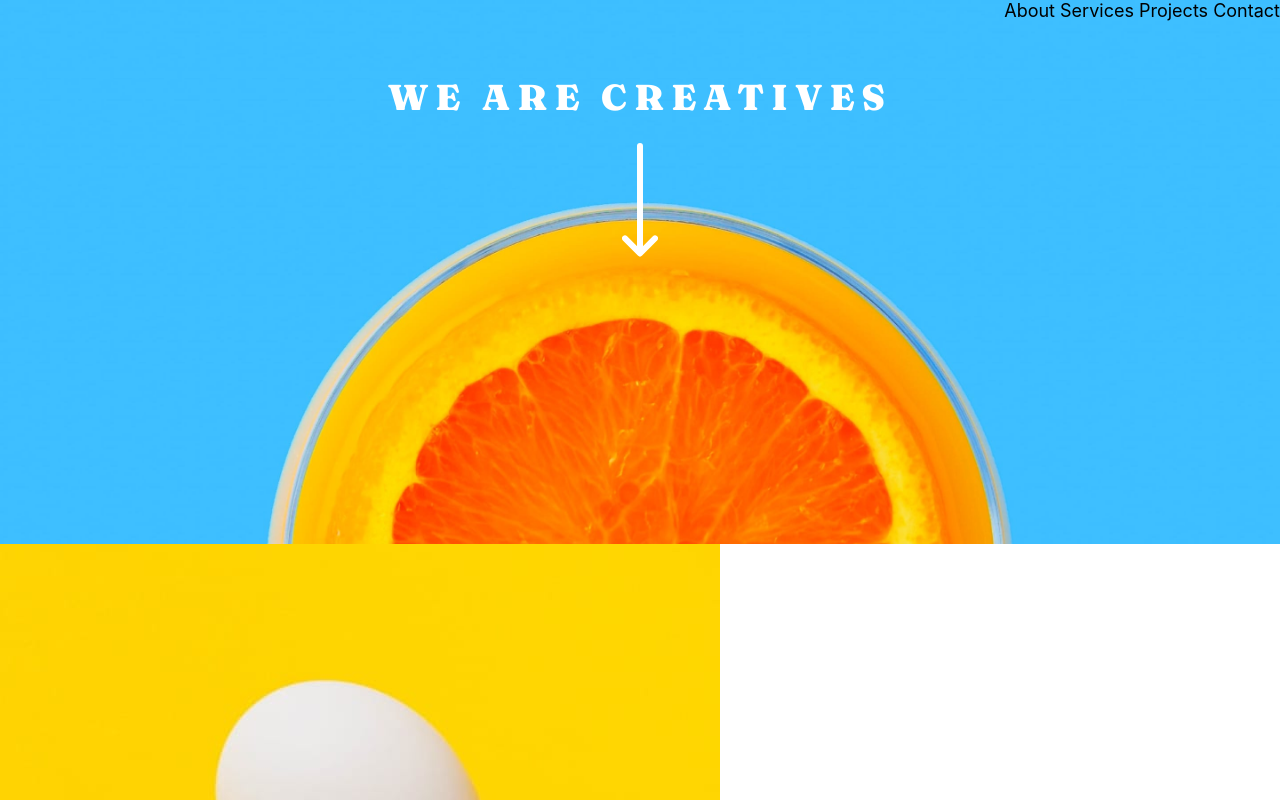
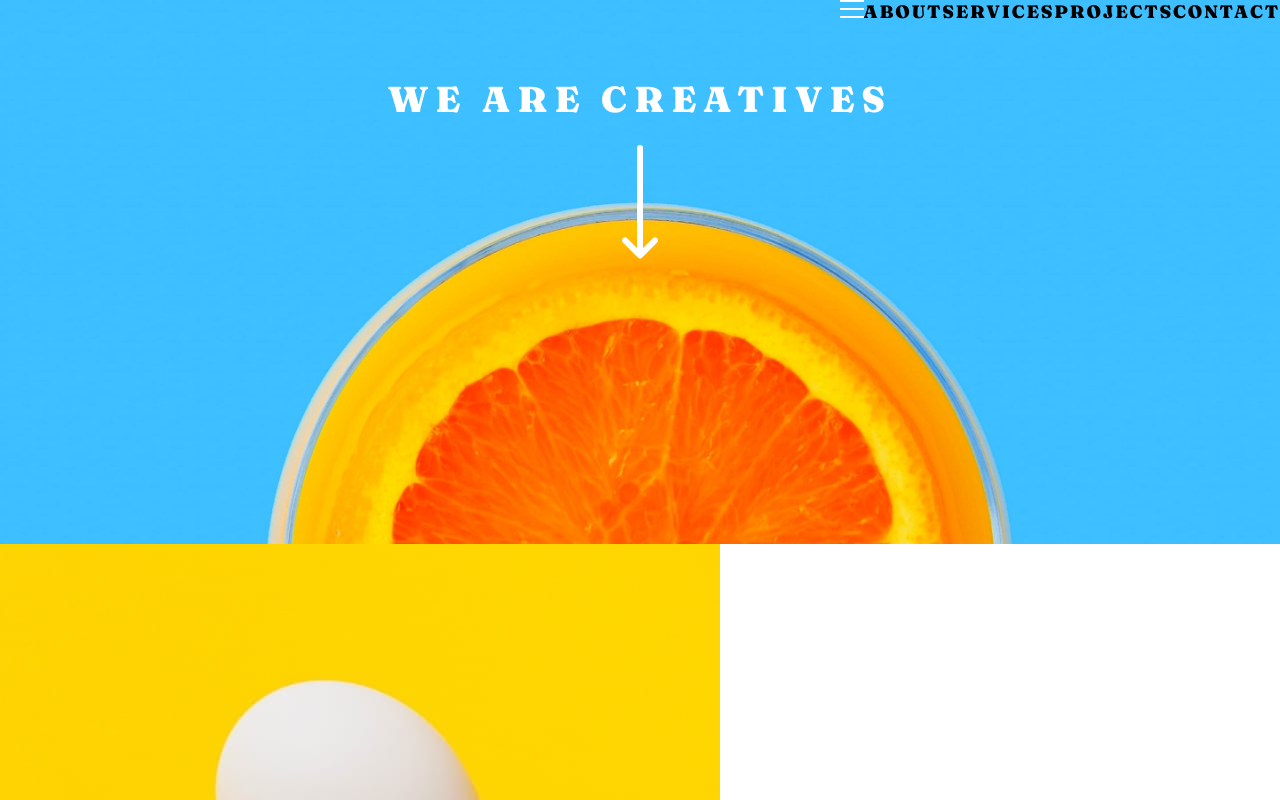
Before and after one commit to imalbert/_frontendmentor_sunnyside-agency-landing-page, a Next.js app: page / in a window 1280 px wide. Shown: the top 800 px of the page. Built offline with nearby package versions, Linux system fonts and the light colour scheme.

Commit message:
layout nav

```diff
--- a/pages/index.tsx
+++ b/pages/index.tsx
@@ -3,15 +3,20 @@ import styles from "../styles/Home.module.css";
 import ArrowDownIcon from "../images/icon-arrow-down.svg";
 import ImageTransform from "../images/desktop/image-transform.jpg";
 import ImageStandOut from "../images/desktop/image-stand-out.jpg";
-import ImageGraphicDesign from "../images/desktop/image-graphic-design.jpg";
-import ImagePhotography from "../images/desktop/image-photography.jpg";
+import HamburgerIcon from "../images/icon-hamburger.svg";
 
 export default function Home() {
   return (
     <>
       <header>
         <div className={styles.hero}>
-          <nav>About Services Projects Contact</nav>
+          <nav className={styles.mobileNav}>
+            <Image src={HamburgerIcon} alt="scroll down" />
+            <a href="#">About</a>
+            <a href="#">Services</a>
+            <a href="#">Projects</a>
+            <a href="#">Contact</a>
+          </nav>
           <main>
             <h1>We are creatives</h1>
             <Image src={ArrowDownIcon} alt="scroll down" />
```
